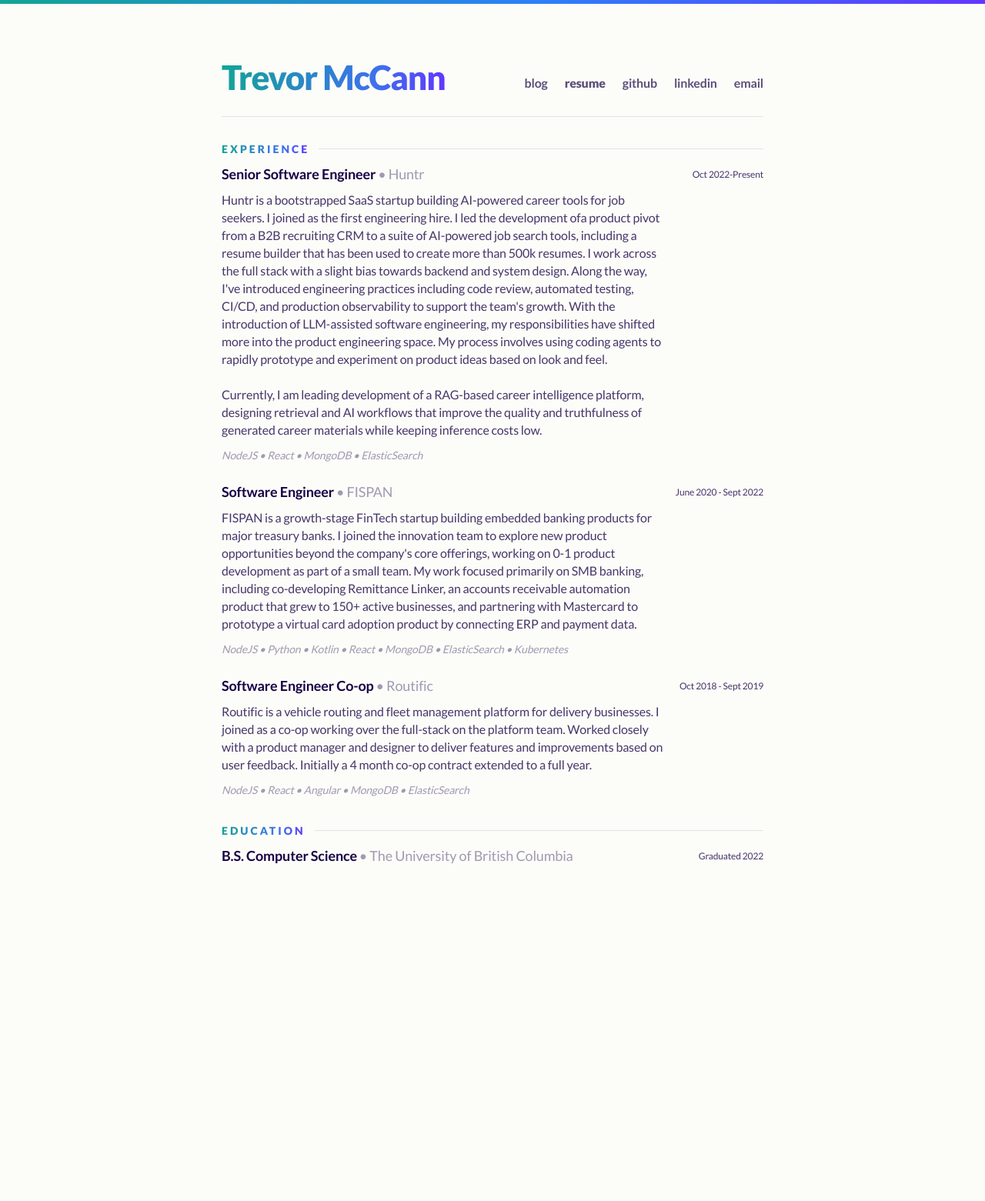
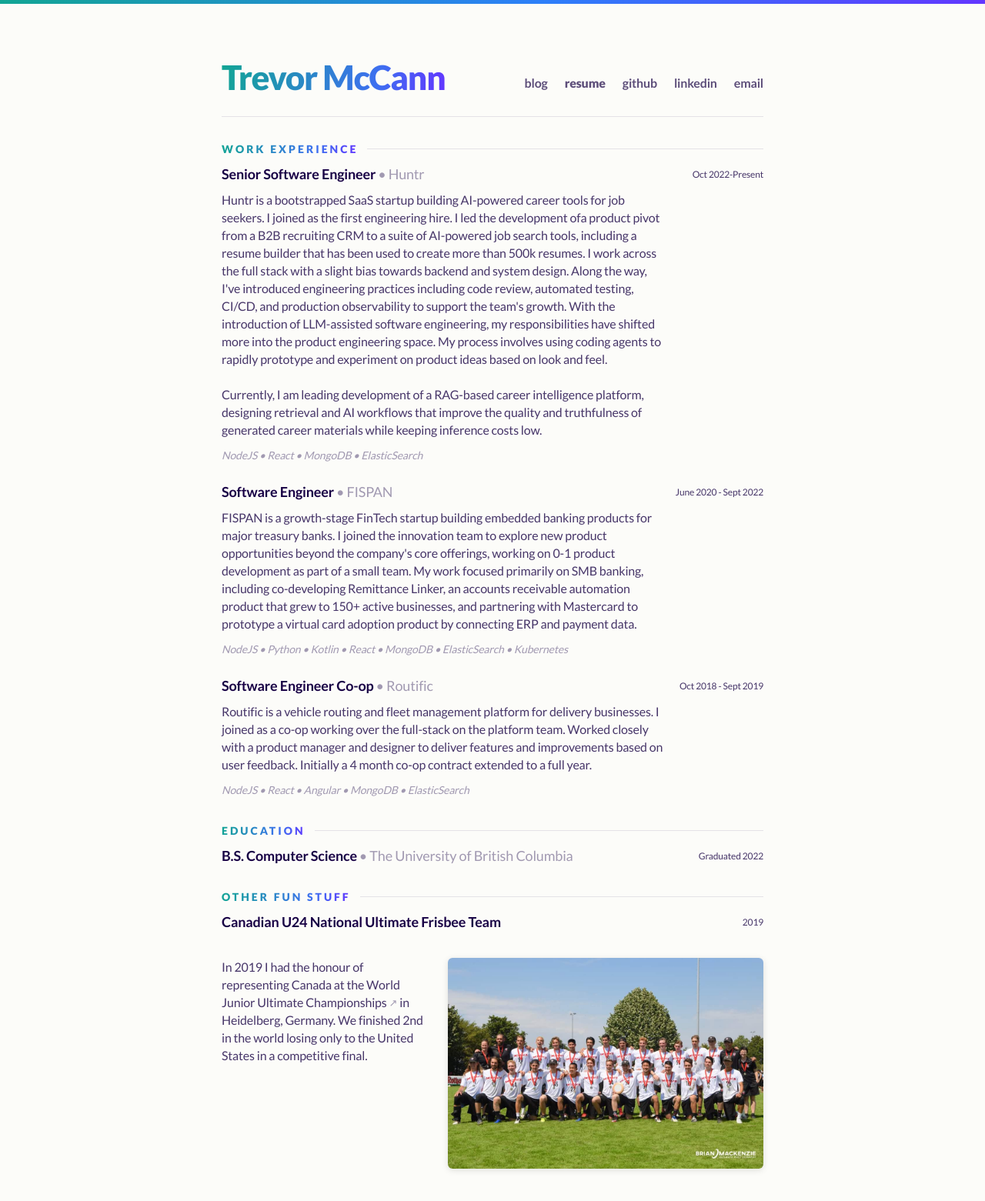
Before and after one commit to tmccann21/portfolio-website, a PHP site: page /pages/resume.html in a window 1280 px wide. Shown: the top 1561 px of the page at 77% size. Run offline with PHP 8.4, Linux system fonts and the light colour scheme.

Commit message:
add tc experience

```diff
--- a/pages/resume.html
+++ b/pages/resume.html
@@ -45,7 +45,7 @@
   <main>
   <div id="resume">
     <div class="section-header">
-      <p>Experience</p>
+      <p>Work Experience</p>
       <div class="break"></div>
     </div>
     <div class="resume-section">
@@ -125,6 +125,27 @@
       </div>
       <div class="resume-experience-meta"><p>Graduated 2022</p></div>
     </div>
+    <div class="section-header">
+      <p>Other Fun Stuff</p>
+      <div class="break"></div>
+    </div>
+    <div class="resume-section">
+      <div class="resume-experience">
+        <div class="resume-experience-header">
+          <span class="resume-experience-title">Canadian U24 National Ultimate Frisbee Team</span>
+        </div>
+      </div>
+      <div class="resume-experience-meta">
+        <p>2019</p>
+      </div>
+      <div class="resume-experience-two-col">
+        <p>
+          In 2019 I had the honour of representing Canada at the <a href="https://wfdf.sport/event/wfdf-2019-world-under-24-ultimate-championships-wu24/" class="external-link" rel="noreferrer" target="_blank">World Junior Ultimate Championships</a> in Heidelberg, Germany.
+          We finished 2nd in the world losing only to the United States in a competitive final.
+        </p>
+        <img src="../resources/tc.jpg" alt="Team Canada at the 2019 World Junior Ultimate Championships in Heidelberg, Germany" class="resume-experience-photo" />
+      </div>
+    </div>
   </div>
   </main>
 </div>
--- a/style/resume.css
+++ b/style/resume.css
@@ -65,4 +65,38 @@
   .resume-experience-header {
     margin-bottom: 10px;
   }
+
+  .resume-experience-two-col {
+    grid-column: 1 / -1;
+    margin-bottom: 20px;
+  }
+
+  .resume-experience-two-col {
+    display: flex;
+    gap: 20px;
+    align-items: flex-start;
+  }
+
+  .resume-experience-two-col p {
+    flex: 4;
+  }
+
+  .resume-experience-photo {
+    flex: 6;
+    min-width: 0;
+    max-width: 60%;
+    border-radius: 6px;
+    object-fit: cover;
+    box-shadow: 0 2px 8px rgba(0, 0, 0, 0.12);
+  }
 }
+
+@media(max-width: 539px) {
+  .resume-section .resume-experience-two-col {
+    flex-direction: column;
+  }
+
+  .resume-section .resume-experience-photo {
+    width: 100%;
+  }
+}
```
Also changed, not shown: resources/tc.jpg (added).
